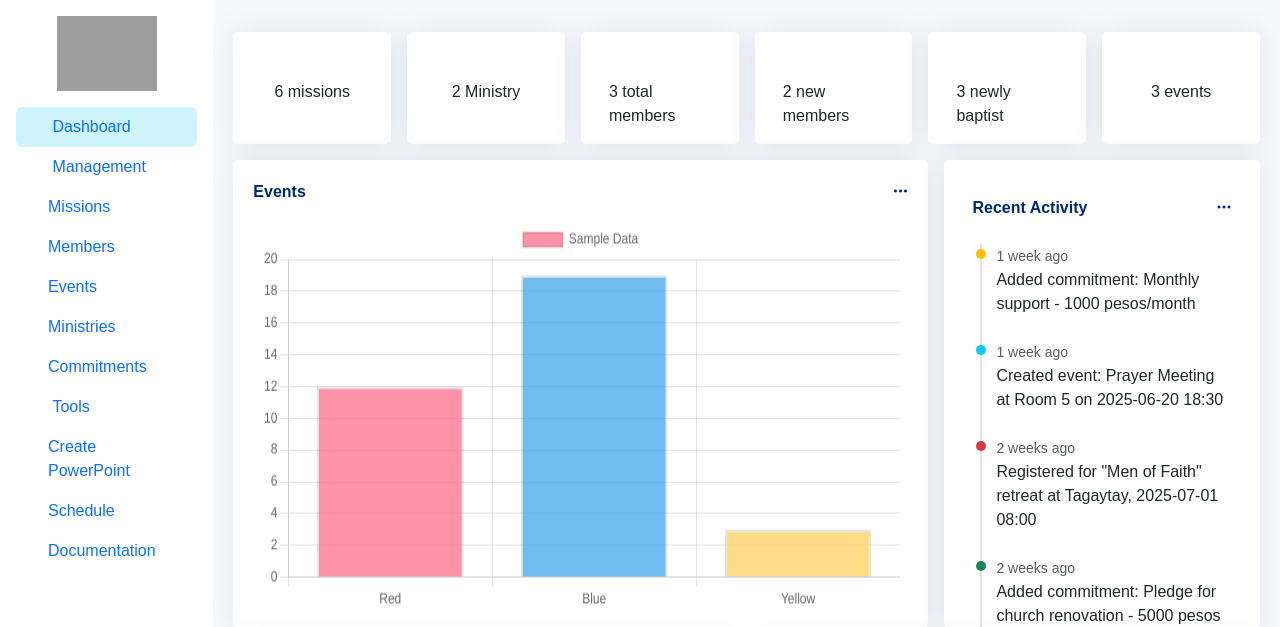
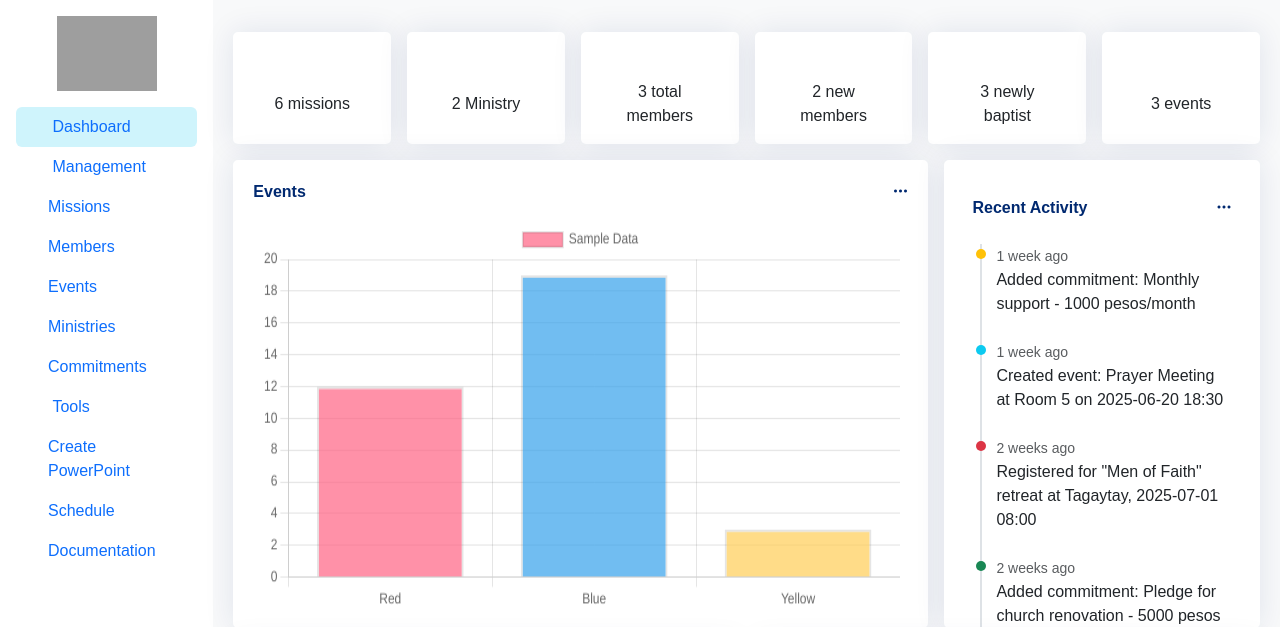
Before and after one commit to cbt-devs/cbt, a PHP site: page / in a window 1280 px wide. Shown: the top 627 px of the page. Run offline with PHP 8.4, Linux system fonts and the light colour scheme; data comes from the database, SQL or seed files in the repository; some libraries are stand-ins or nearby versions; some web fonts are replaced; grey boxes are pictures that could not be loaded.

Commit message:
minor ui update

```diff
--- a/modules/main.php
+++ b/modules/main.php
@@ -34,37 +34,37 @@
 
 <div class="row">
     <div class="card col m-2">
-        <div class="card-body d-flex flex-column flex-wrap align-content-center">
+        <div class="card-body d-flex flex-column justify-content-center align-items-center text-center">
             <i class="fa-solid fa-place-of-worship fa-2x text-primary"></i>
             6 missions
         </div>
     </div>
     <div class="card col m-2">
-        <div class="card-body d-flex flex-column flex-wrap align-content-center">
+        <div class="card-body d-flex flex-column justify-content-center align-items-center text-center">
             <i class="fa-solid fa-people-group fa-2x text-primary"></i>
             <?= $ministry_ctr ?> Ministry
         </div>
     </div>
     <div class="card col m-2">
-        <div class="card-body d-flex flex-column flex-wrap align-content-center">
+        <div class="card-body d-flex flex-column justify-content-center align-items-center text-center">
             <i class="fa-solid fa-user-group fa-2x text-primary"></i>
             <?= $member_ctr ?> total members
         </div>
     </div>
     <div class="card col m-2">
-        <div class="card-body d-flex flex-column flex-wrap align-content-center">
+        <div class="card-body d-flex flex-column justify-content-center align-items-center text-center">
             <i class="fa-solid fa-user fa-2x text-primary"></i>
             2 new members
         </div>
     </div>
     <div class="card col m-2">
-        <div class="card-body d-flex flex-column flex-wrap align-content-center">
+        <div class="card-body d-flex flex-column justify-content-center align-items-center text-center">
             <i class="fa-solid fa-water-ladder fa-2x text-primary"></i>
             <?=  $newly_baptist_ctr ?> newly baptist
         </div>
     </div>
     <div class="card col     m-2">
-        <div class="card-body d-flex flex-column flex-wrap align-content-center">
+        <div class="card-body d-flex flex-column justify-content-center align-items-center text-center">
             <i class="fa-solid fa-calendar-check fa-2x text-primary"></i>
             <?= $event_ctr ?> events
         </div>
```
